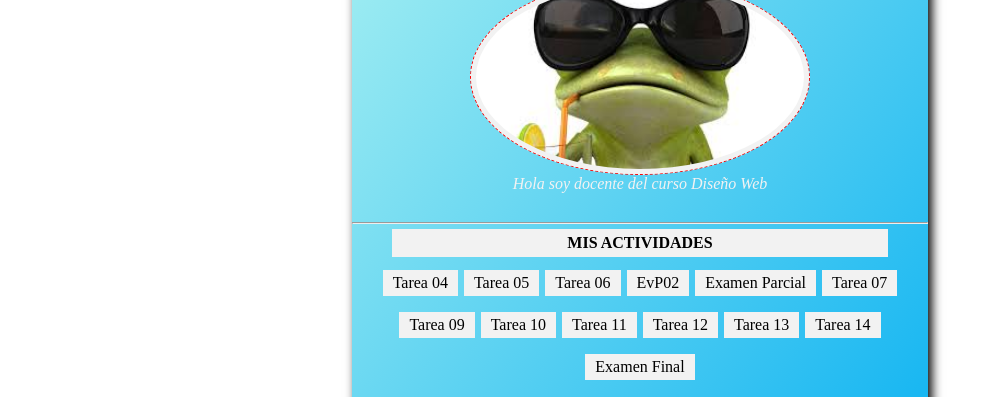
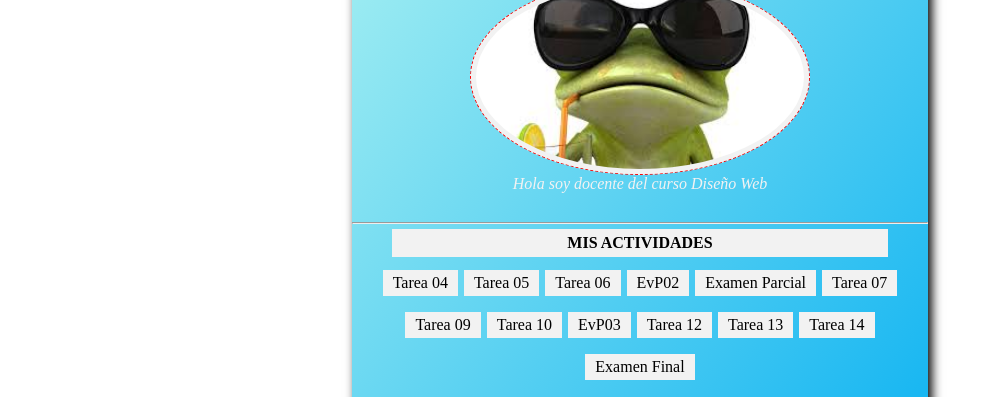
Before and after one commit to Xiomara986/Xiomara986.github.io, a plain HTML site: page index.html in a window 1280 px wide. Shown: the part 201-598 px from the top of the page, without its empty margins (0-1003 px from the left). Drawn offline with Linux system fonts and the light colour scheme.

Commit message:
Update index.html

```diff
--- a/index.html
+++ b/index.html
@@ -31,7 +31,7 @@ v<!DOCTYPE html>
                 <li><a href="/tarea07/index.html">Tarea 07</a></li>
                 <li><a href="/tarea09/index.html">Tarea 09</a></li>
                 <li><a href="/tarea10/index.html">Tarea 10</a></li>
-                <li><a href="#">Tarea 11</a></li>
+                <li><a href="/evp3/index.html">EvP03</a></li>
                 <li><a href="#">Tarea 12</a></li>
                 <li><a href="#">Tarea 13</a></li>
                 <li><a href="#">Tarea 14</a></li>
```
